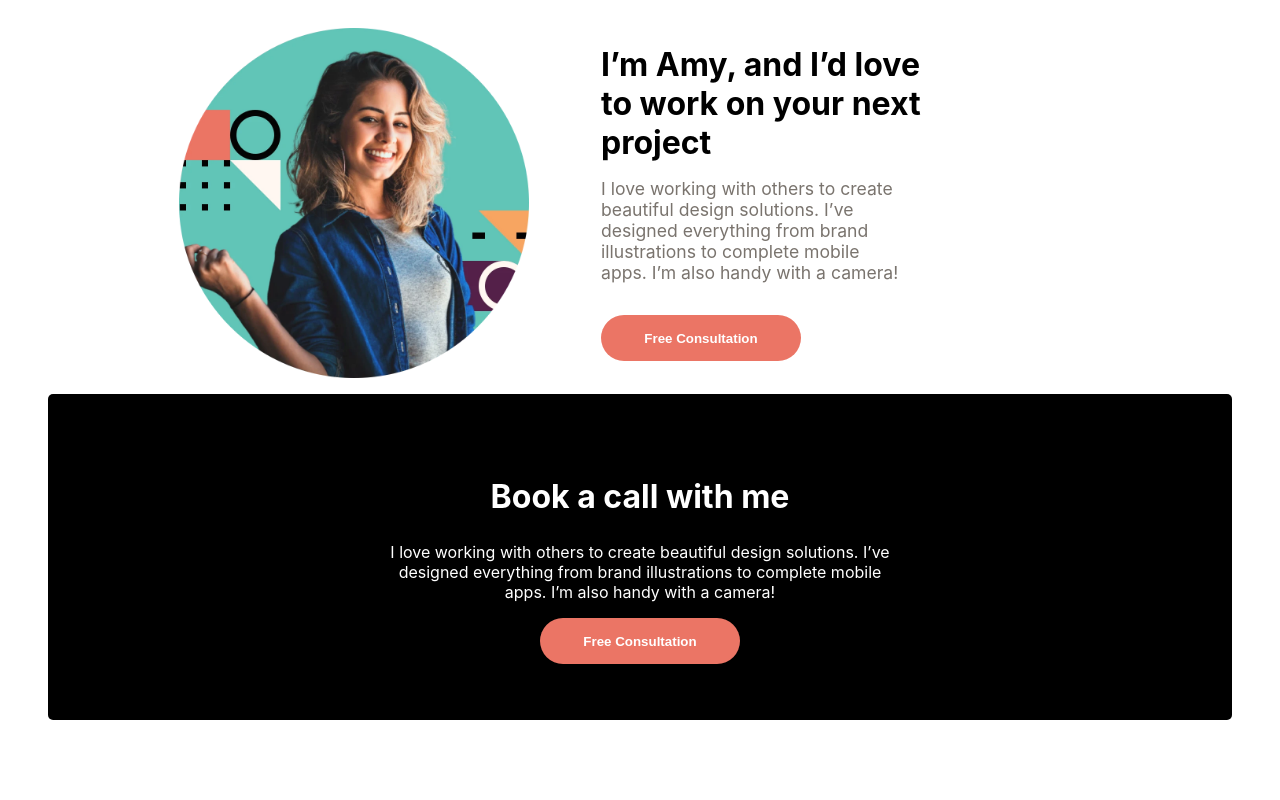
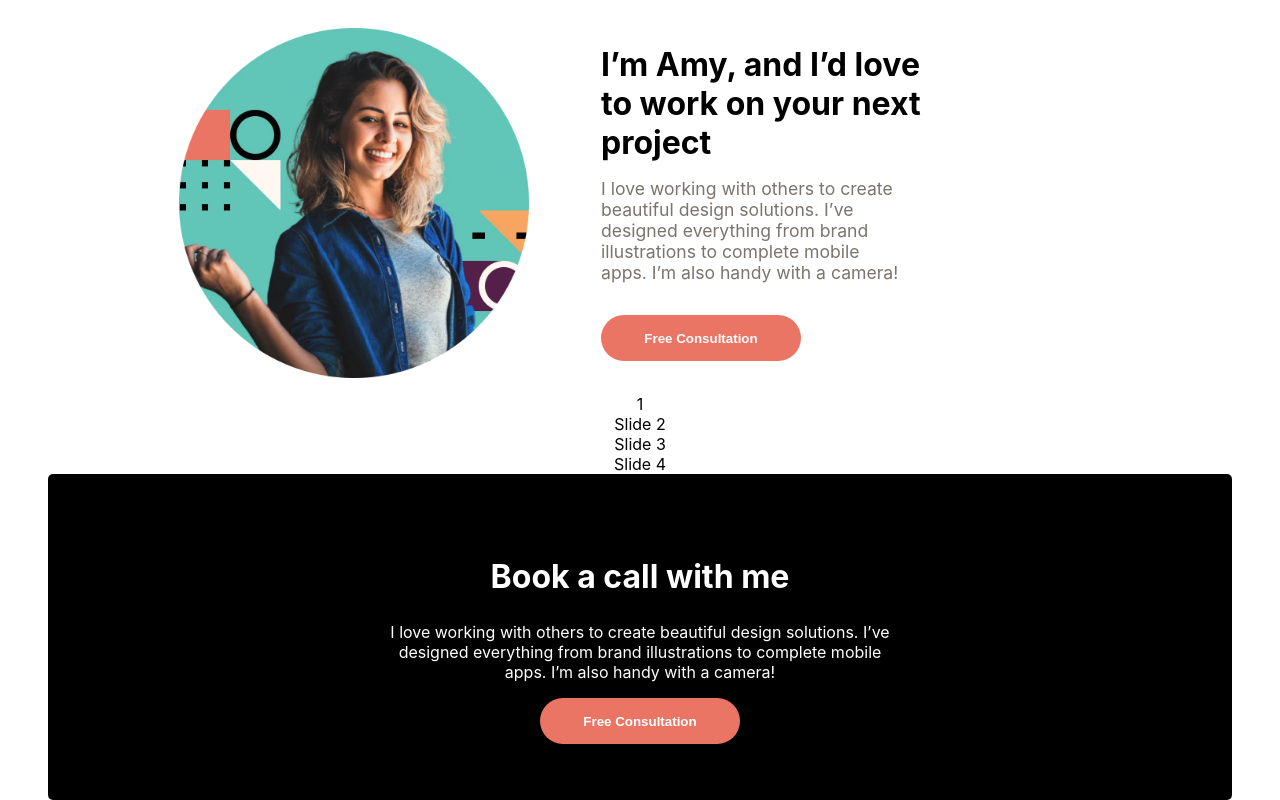
Before and after one commit to jamesbchurch/Single-page-design-portfolio, a React (Create React App) app in the folder design/: page / in a window 1280 px wide. Shown: the part 868-1668 px from the top of the page. Before the commit the page ends 1588 px from the top, so only its background shows below. Built offline with nearby package versions, Linux system fonts and the light colour scheme.

Commit message:
Completed install of Swiper.js

```diff
--- a/design/package.json
+++ b/design/package.json
@@ -10,6 +10,7 @@
     "react-dom": "^18.2.0",
     "react-scripts": "5.0.1",
     "styled-components": "^5.3.6",
+    "swiper": "^8.4.5",
     "web-vitals": "^2.1.4"
   },
   "scripts": {
--- a/design/src/App.js
+++ b/design/src/App.js
@@ -1,4 +1,5 @@
 import "./App.css";
+import CarouselSlice from "./components/CarouselSlice/CarouselSlice";
 import ContactSlice from "./components/ContactSlice/ContactSlice";
 import HeroSlice from "./components/HeroSlice/HeroSlice";
 import NavSlice from "./components/NavSlice/NavSlice";
@@ -10,6 +11,7 @@ function App() {
       <NavSlice />
       <ServicesSlice />
       <HeroSlice />
+      <CarouselSlice />
       <ContactSlice />
     </div>
   );
--- /dev/null
+++ b/design/src/components/CarouselSlice/CarouselSlice.js
@@ -0,0 +1,17 @@
+import { Swiper, SwiperSlide } from "swiper/react";
+
+export default function CarouselSlice() {
+  return (
+    <Swiper
+      spaceBetween={50}
+      slidesPerView={1}
+      onSlideChange={() => console.log("slide change")}
+      onSwiper={(swiper) => console.log(swiper)}
+    >
+      <SwiperSlide>1</SwiperSlide>
+      <SwiperSlide>Slide 2</SwiperSlide>
+      <SwiperSlide>Slide 3</SwiperSlide>
+      <SwiperSlide>Slide 4</SwiperSlide>
+    </Swiper>
+  );
+}
```
Also changed, not shown: design/src/components/CarouselSlice/CarouselSlice.module.css (added), 1 other file (tests, documents, lock files or other folders).
